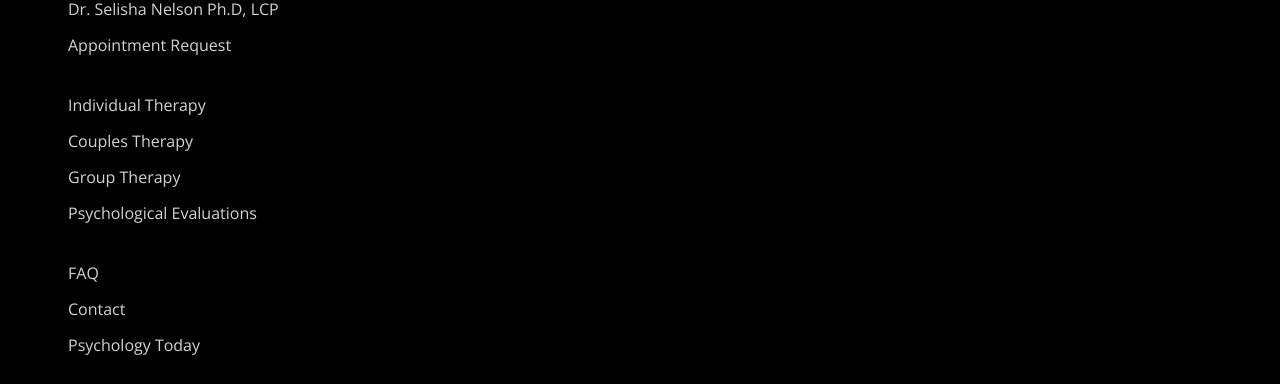
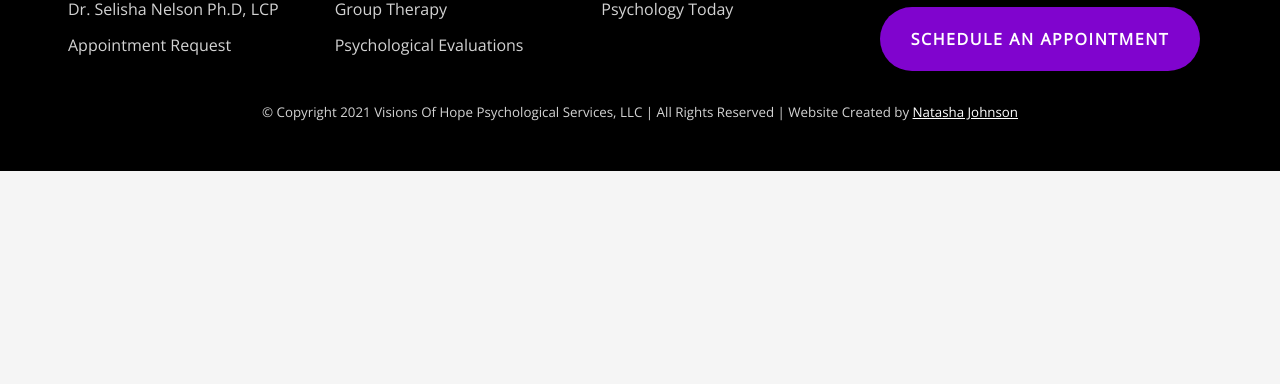
Before and after one commit to artsycoder533/VOHPS-LLC, a website: page about.html in a window 1280 px wide. Shown: the part 1093-1477 px from the top of the page. After the commit the page ends 1264 px from the top, so only its background shows below. Drawn offline with nearby package versions, Linux system fonts and the light colour scheme.

Commit message:
fixed bug in footer section

```diff
--- a/about.html
+++ b/about.html
@@ -162,7 +162,7 @@
                         <p class="p-footer">Psychological Services, LLC</p>
                     </div>
                 </div>
-                <a class="btn schedule btn-footer">Schedule an Appointment</a>
+                <a href="index.html#contact" class="btn schedule">Schedule an Appointment</a>
             </div>
         </div>
 
--- a/scss/base/_base.scss
+++ b/scss/base/_base.scss
@@ -66,7 +66,6 @@ a {
     height: 0.25rem;
     background-color: $main-accent-clr;
     margin: auto;
-    /* transform: translateX(-1.9rem); */
 }
 
 .section-title {
--- a/scss/layouts/_footer.scss
+++ b/scss/layouts/_footer.scss
@@ -55,6 +55,11 @@ footer {
             place-items: center;
             width: 100%;
 
+            .schedule {
+                display: grid;
+                place-items: center;
+            }
+
             .footer-nav {
                 display: grid;
                 grid-template-columns: auto auto;
@@ -89,26 +94,18 @@ footer {
                 }
             }
 
-            .btn-footer {
-                margin: 2.5rem auto;
-            }
-
             @media screen and (min-width: 768px){
                 justify-content: flex-start;
             }
         }
 
         @media screen and (min-width: 768px){
-            .footer {
-                display: grid;
-                grid-template-columns: 1fr 1fr;
-            }
+            display: grid;
+            grid-template-columns: 1fr 1fr;
         }
 
         @media screen and (min-width: 1100px){
-            .footer {
-                grid-template-columns: 1fr 1fr 1fr 1fr;
-            }
+            grid-template-columns: 1fr 1fr 1fr 1fr;
         }
     }
 
--- a/scss/layouts/_header.scss
+++ b/scss/layouts/_header.scss
@@ -9,7 +9,7 @@
     display: grid;
     place-items: center;
     // background: black;
-    background: transparent;
+    // background: transparent;
     background: #2A0060;
     z-index: 2;
 }
@@ -17,5 +17,6 @@
 .header.sticky {
     /* background-color: rgb(27, 27, 27); */
     background: rgb(5,5,5);
+    background: #2A0060;
     height: 60px;
 }
--- a/scss/layouts/_hero.scss
+++ b/scss/layouts/_hero.scss
@@ -9,11 +9,8 @@
     // margin-top: 75px;
     width: 100%;
     top: 0;
-    // background: $dark-purple url("/assets/images/hero.jpg") no-repeat fixed right/cover;
     background: $lighter-purple;
-    opacity: 0.8;
     mix-blend-mode: multiply;
-    // border: 2px solid white;
 
     .hero_img {
         width: 100vw;
@@ -22,7 +19,7 @@
         position: absolute;
         // background: $dark-purple;
         z-index: -1;
-        //  opacity: 0.2;
+        opacity: 0.8;
         mix-blend-mode: multiply;
     }
 
```
Also changed, not shown: index.html (+1 -1 lines), services.html (+1 -1 lines), assets/css/style.css, 1 other file.
